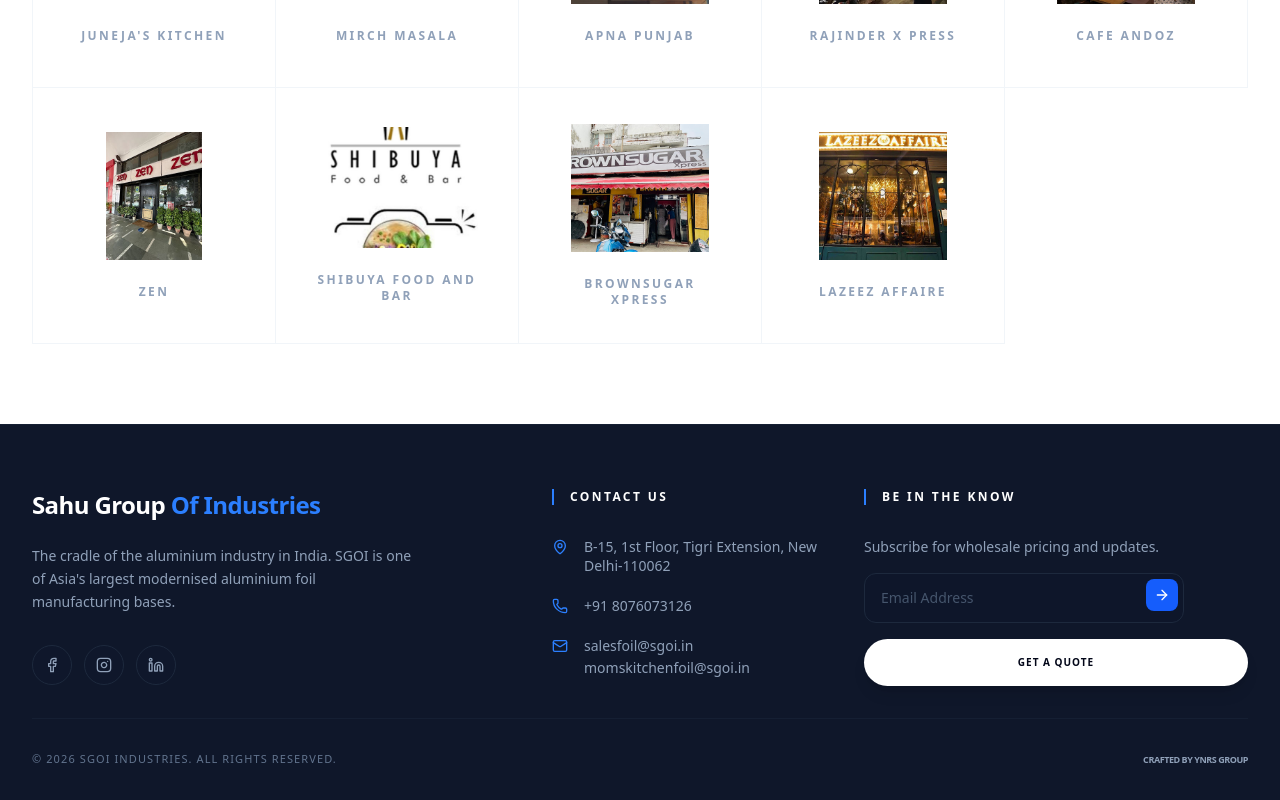
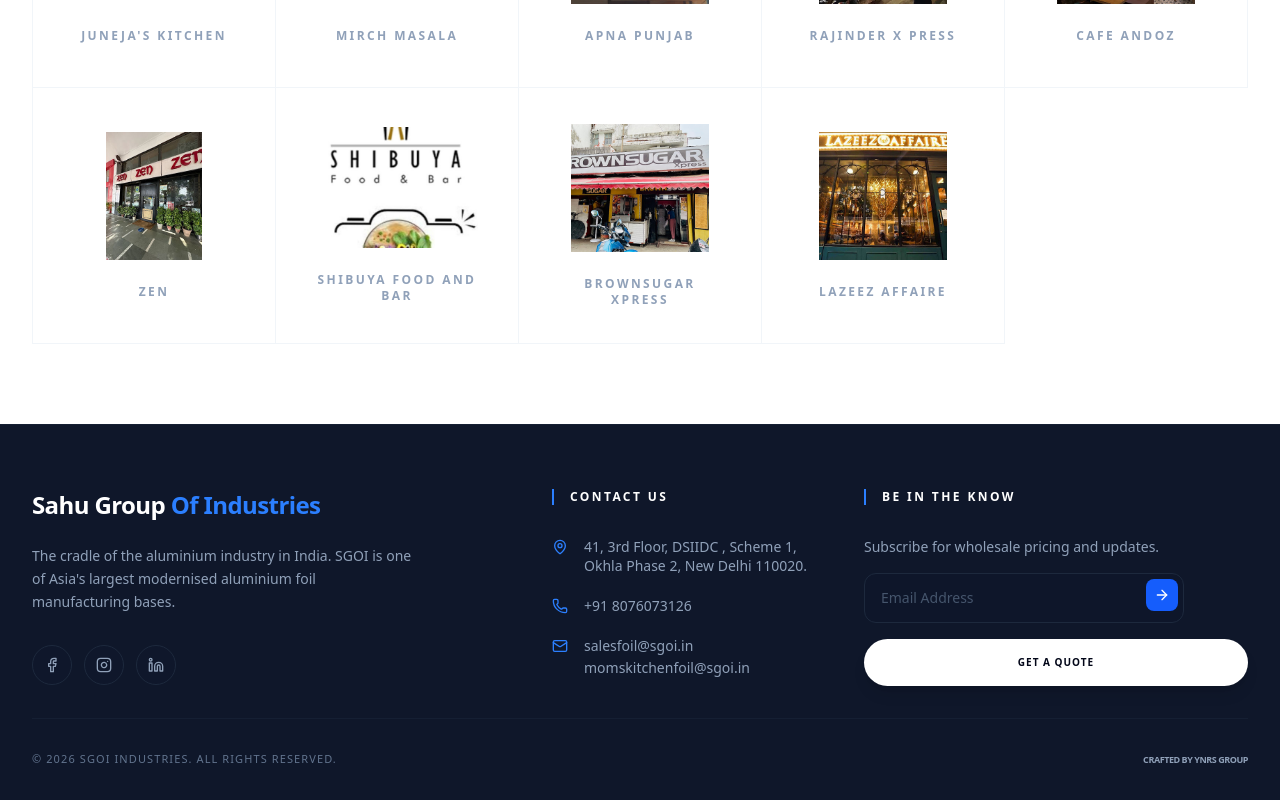
Before and after one commit to Hariom988/SGOI, a Next.js app: page / in a window 1280 px wide. Shown: the part 3213-4013 px from the top of the page. Built offline with nearby package versions, Linux system fonts and the light colour scheme.

Commit message:
updated address

```diff
--- a/app/components/footer.tsx
+++ b/app/components/footer.tsx
@@ -48,7 +48,8 @@
               <li className="flex items-start gap-3 md:gap-4">
                 <MapPin size={16} className="text-blue-500 shrink-0 mt-0.5" />
                 <span className="text-slate-400 text-[11px] md:text-sm leading-snug">
-                  B-15, 1st Floor, Tigri Extension, New Delhi-110062
+                  41, 3rd Floor, DSIIDC , Scheme 1, Okhla Phase 2, New Delhi
+                  110020.
                 </span>
               </li>
               <li className="flex items-center gap-3 md:gap-4">
```
